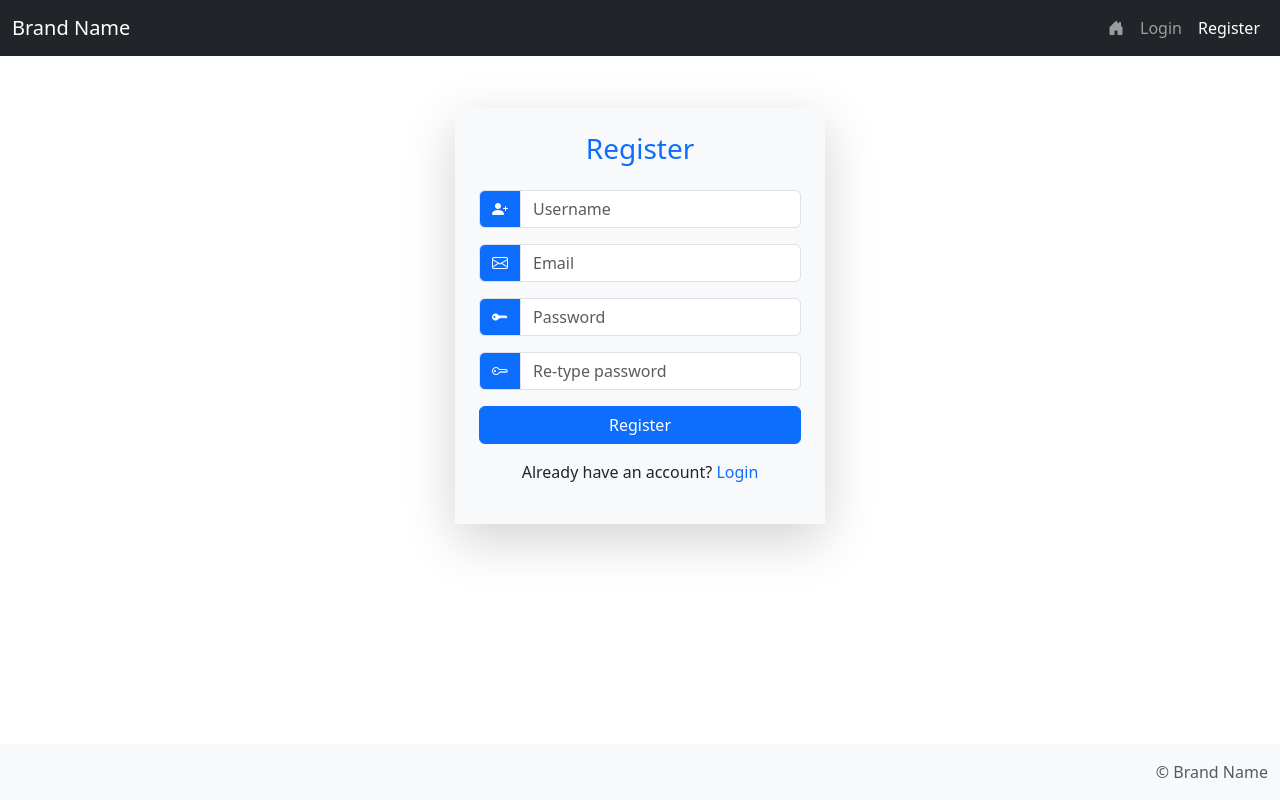
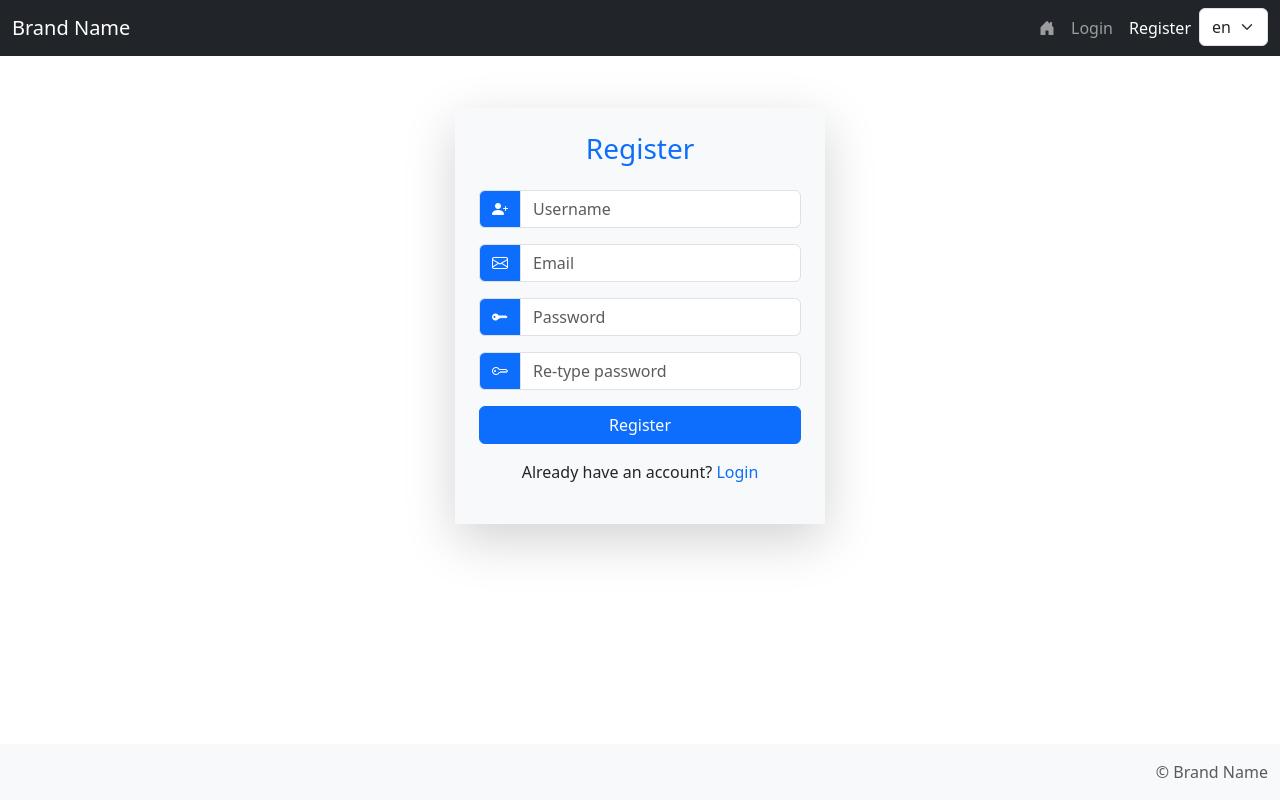
Before and after one commit to kl4us/django-vue, a Vue app in the folder frontend/: page /register in a window 1280 px wide. Built offline with nearby package versions, Linux system fonts and the light colour scheme.

Commit message:
LanguageSwitcher

```diff
--- a/frontend/src/components/NavigationBar.vue
+++ b/frontend/src/components/NavigationBar.vue
@@ -35,6 +35,7 @@
                             </li>
                         </ul>
                     </div>
+                    <LanguageSwitcher />
                 </ul>
             </div>
         </div>
@@ -46,6 +47,7 @@
     import { computed } from 'vue';
     import { useRouter } from 'vue-router';
     import { useAuthStore } from '@/stores/auth.store';
+    import LanguageSwitcher from '@/plugins/i18n/LanguageSwitcher.vue';
 
     const router = useRouter();
     const authStore = useAuthStore();
```
